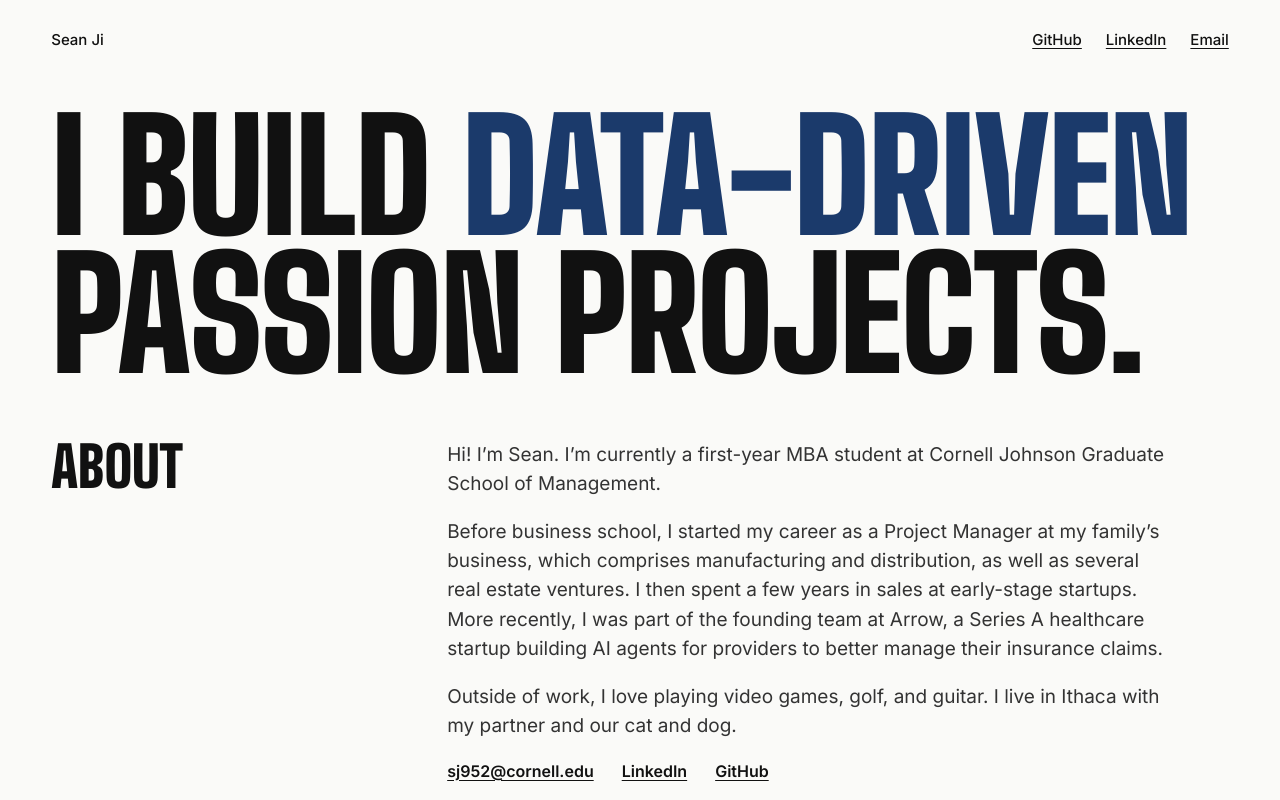
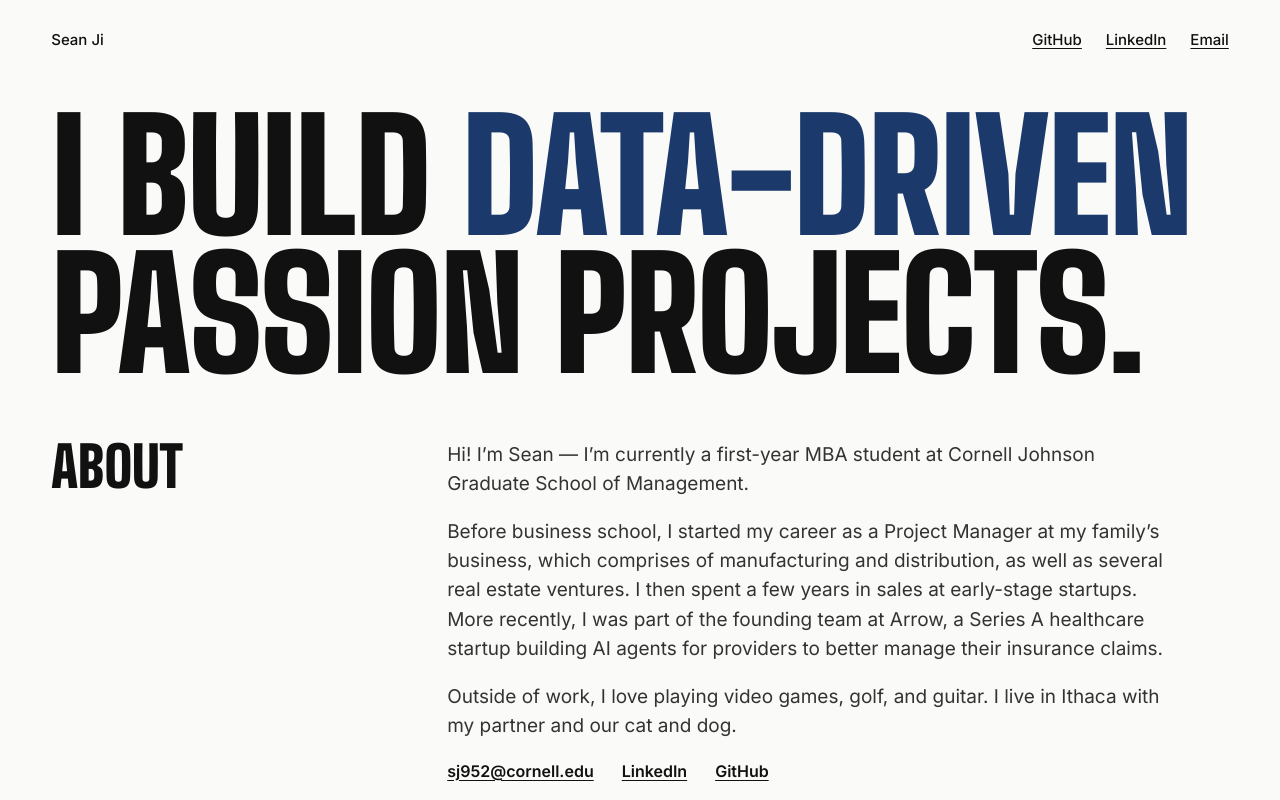
Before and after one commit to seanji0/seanji0.github.io, a plain HTML site: page index.html in a window 1280 px wide. Shown: the top 800 px of the page. Drawn offline with Linux system fonts and the light colour scheme.

Commit message:
Update bio
Co-Authored-By: Claude Sonnet 5.5 <noreply@anthropic.com>
Claude-Session: https://claude.ai/code/session_01JLjqvhJwVgcTpfX5YxHLtd

```diff
--- a/index.html
+++ b/index.html
@@ -113,8 +113,8 @@ footer{font-size:14px;color:var(--muted)}
 <section class="about" id="about" aria-labelledby="about-h">
 <h2 id="about-h">About</h2>
 <div class="copy">
-<p>Hi! I&rsquo;m Sean. I&rsquo;m currently a first-year MBA student at Cornell Johnson Graduate School of Management.</p>
-<p>Before business school, I started my career as a Project Manager at my family&rsquo;s business, which comprises manufacturing and distribution, as well as several real estate ventures. I then spent a few years in sales at early-stage startups. More recently, I was part of the founding team at Arrow, a Series A healthcare startup building AI agents for providers to better manage their insurance claims.</p>
+<p>Hi! I&rsquo;m Sean &mdash; I&rsquo;m currently a first-year MBA student at Cornell Johnson Graduate School of Management.</p>
+<p>Before business school, I started my career as a Project Manager at my family&rsquo;s business, which comprises of manufacturing and distribution, as well as several real estate ventures. I then spent a few years in sales at early-stage startups. More recently, I was part of the founding team at Arrow, a Series A healthcare startup building AI agents for providers to better manage their insurance claims.</p>
 <p>Outside of work, I love playing video games, golf, and guitar. I live in Ithaca with my partner and our cat and dog.</p>
 <div class="contact">
 <a href="mailto:sj952@cornell.edu">sj952@cornell.edu</a>
```
